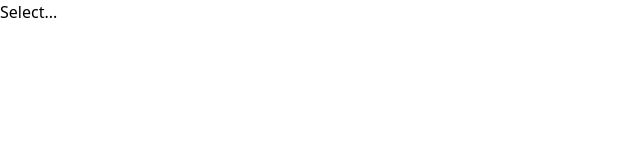
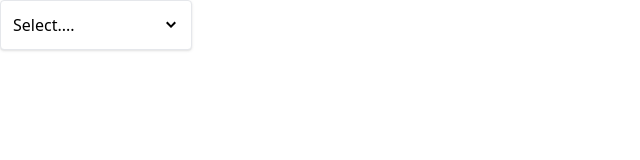
Before and after one commit to jayanshukikani-1412/Nav-Comps-App, a React (Create React App) app: page / in a window 1280 px wide. Shown: the top 160 px of the page, without its empty margins (0-640 px from the left). Built offline with nearby package versions, Linux system fonts and the light colour scheme.

Commit message:
Dropdown is added completely

```diff
--- a/src/App.js
+++ b/src/App.js
@@ -15,8 +15,8 @@ const App = () => {
     ]
 
     return (
-        <div>
-            <Dropdown options={options} onSelect={handleSelection} selection={selection}/>
+        <div className='flex'>
+            <Dropdown options={options} onChange={handleSelection} value={selection}/>
         </div>
     )
 }
--- a/src/Component/Dropdown.js
+++ b/src/Component/Dropdown.js
@@ -1,19 +1,41 @@
-import React, { useState } from 'react'
+import React, { useEffect, useRef, useState } from 'react'
+import { GoChevronDown } from "react-icons/go";
+import Panel from './Panel';
 
-const Dropdown = ({ options, onSelect, selection }) => {
+const Dropdown = ({ options, onChange, value }) => {
     const [isOpen, setIsOpen] = useState(false);
+    const dropDownRef = useRef();
+
+    useEffect(()=>{
+        const handler = (event) => {
+            if(!dropDownRef.current){
+                return;
+            }
+
+            if(!dropDownRef.current.contains(event.target)){
+                setIsOpen(false);
+            }
+        }
+        document.addEventListener('click',handler,true);
+
+        const cleanup = () => {
+            document.removeEventListener('click',handler);
+        }
+        return cleanup;
+    },[])
 
     const handleClick = () => {
         setIsOpen(!isOpen);
     }
-    const handleOptionClick = (selectOption) => {
+    const handleOptionClick = (option) => {
         setIsOpen(false);
-        onSelect(selectOption);
+        onChange(option);
     }
 
     const renderedOptions = options.map((option) => {
         return (
             <div
+                className='hover:bg-sky-100 rounded cursor-pointer p-1'
                 onClick={() => handleOptionClick(option)}
                 key={option.value}
             >
@@ -22,22 +44,18 @@ const Dropdown = ({ options, onSelect, selection }) => {
         )
     })
 
-    let content = "Select...";
-    if(selection){
-        content = selection.label;
-    }
-
 
     return (
-        <div>
-            <div
-                onClick={handleClick}
-            >
-                {content}
-            </div>
+        <div ref={dropDownRef} className='w-48 relative'>
+            <Panel
+                className='flex justify-between items-center cursor-pointer'
+                onClick={handleClick}>
+                {value?.label || "Select...."}
+                <GoChevronDown/>
+            </Panel>
 
             {
-                isOpen && <div>{renderedOptions}</div>
+                isOpen && <Panel className='absolute top-full'>{renderedOptions}</Panel>
             }
         </div>
     )
--- /dev/null
+++ b/src/Component/Panel.js
@@ -0,0 +1,14 @@
+import classNames from 'classnames'
+import React from 'react'
+
+const Panel = ({children, className, ...rest}) => {
+    const finalClassNames = classNames('border rounded p-3 shadow bg-white w-full',
+    className)
+    return (
+        <div {...rest} className={finalClassNames}>
+            {children}
+        </div>
+    )
+}
+
+export default Panel
```
